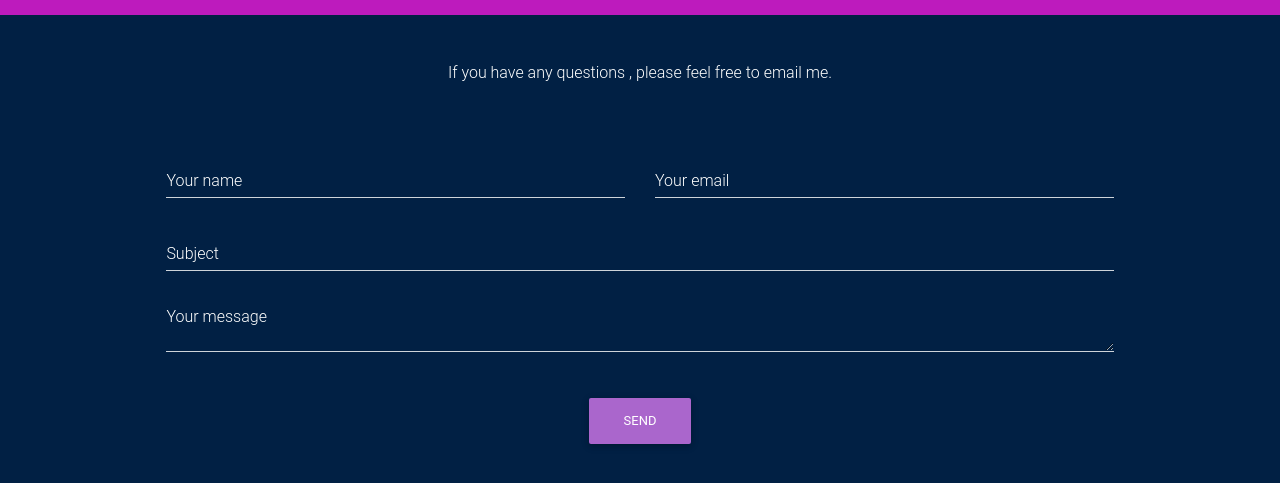
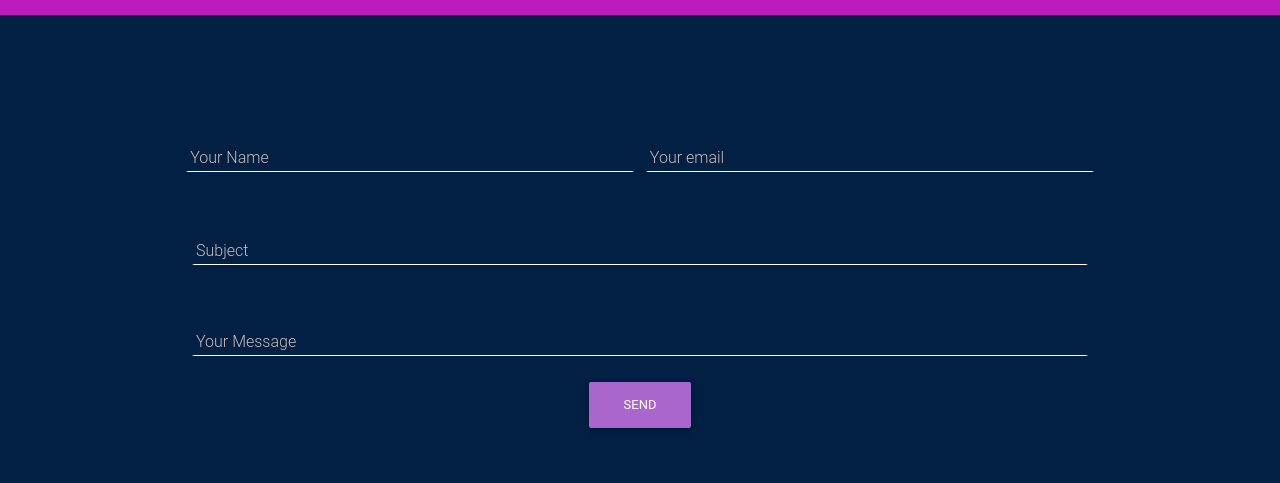
Before and after one commit to Val1477/new-portfolio-19, a website: page public/contactMe.html in a window 1280 px wide. Shown: the part 143-626 px from the top of the page. Drawn offline with nearby package versions, Linux system fonts and the light colour scheme.

Commit message:
fixed the form

```diff
--- a/public/contactMe.html
+++ b/public/contactMe.html
@@ -23,6 +23,12 @@
     display: inline-block;
     float:none;
 }
+
+::placeholder {
+  color: #ccbaba;
+  font-weight: 300;
+}
+
 </style>
 
  <body style="background-color: #012044; margin: 0; padding: 0;">
@@ -63,86 +69,17 @@
   </div>
 
 
-<div class="contact-form-wrapper" style="color: white; padding: 13%; padding-top: inherit; margin-top: 46px;">
-<!--Section: Contact v.2-->
-<section class="mb-4">
 
-    <!--Section heading-->
-    <!--Section description-->
-    <p class="text-center w-responsive mx-auto mb-5">If you have any questions , please feel free to email me.</p>
 
-    <div class="row">
 
-        <!--Grid column-->
-        <div class="col-md-12 mb-md-0 mb-5">
-            <form id="contact-form" name="contact-form" action="mail.php" method="POST">
-
-                <!--Grid row-->
-                <div class="row">
-
-                    <!--Grid column-->
-                    <div class="col-md-6">
-                        <div class="md-form mb-0">
-                            <input type="text" id="name" name="name" class="form-control" style="color: white;">
-                            <label for="name" class="" style="color: white;">Your name</label>
-                        </div>
-                    </div>
-                    <!--Grid column-->
-
-                    <!--Grid column-->
-                    <div class="col-md-6">
-                        <div class="md-form mb-0">
-                            <input type="text" id="email" name="email" class="form-control" style="color: white;">
-                            <label for="email" class="" style="color: white;">Your email</label>
-                        </div>
-                    </div>
-                    <!--Grid column-->
-
-                </div>
-                <!--Grid row-->
-
-                <!--Grid row-->
-                <div class="row">
-                    <div class="col-md-12">
-                        <div class="md-form mb-0">
-                            <input type="text" id="subject" name="subject" class="form-control" style="color: white;">
-                            <label for="subject" class="" style="color: white;">Subject</label>
-                        </div>
-                    </div>
-                </div>
-                <!--Grid row-->
-
-                <!--Grid row-->
-                <div class="row">
-
-                    <!--Grid column-->
-                    <div class="col-md-12">
-
-                        <div class="md-form">
-                            <textarea type="text" id="message" name="message" rows="2" class="form-control md-textarea" style="color: white;"></textarea>
-                            <label for="message" class"" style="color: white;">Your message</label>
-                        </div>
-
-                    </div>
-                </div>
-                <!--Grid row-->
-
-            </form>
-
-            <div class="text-center text-md-center">
-                <a class="btn btn-secondary" onclick="document.getElementById('contact-form').submit();">Send</a>
-            </div>
-            <div class="status"></div>
-        </div>
-        <!--Grid column-->
-
-        <!--Grid column-->
-
-    </div>
-
-</section>
-<!--Section: Contact v.2-->
-</div>
+<form action="mailto:vfalcone7070@gmail.com" method="post" type="text/plain" id="form" style="text-align: center; margin-top: 10%">
+    <span><input type="name" placeholder="Your Name" style="background-color: transparent; border-right-color: transparent; border-left-color: transparent; border-top-color: transparent; width: 35%; border-bottom: 1px solid white;
+color: white;"/></span>&nbsp;&nbsp;
+    <spam><input type="email" placeholder="Your email" style="background-color: transparent; border-right-color: transparent; border-left-color: transparent; border-top-color: transparent; width: 35%; border-bottom: 1px solid white; color: white;"/><br></span>
+    <input type="subject" placeholder="Subject" style="margin-top: 5%; background-color: transparent; border-right-color: transparent; border-left-color: transparent; border-top-color: transparent; width: 70%; border-bottom: 1px solid white; color: white;"/><br>
+    <input type="message" placeholder="Your Message" style="margin-top: 5%;background-color: transparent; border-right-color: transparent; border-left-color: transparent; border-top: transparent; width: 70%; border-bottom: 1px solid white; color: white;"/><br>
+    <button class="btn btn-secondary" style="margin-top: 2%;">SEND</button>
+</form>
 
 
 <!-- JQuery -->
```
Also changed, not shown: public/index.html (+2 -1 lines), public/project.html (+12 -12 lines).
